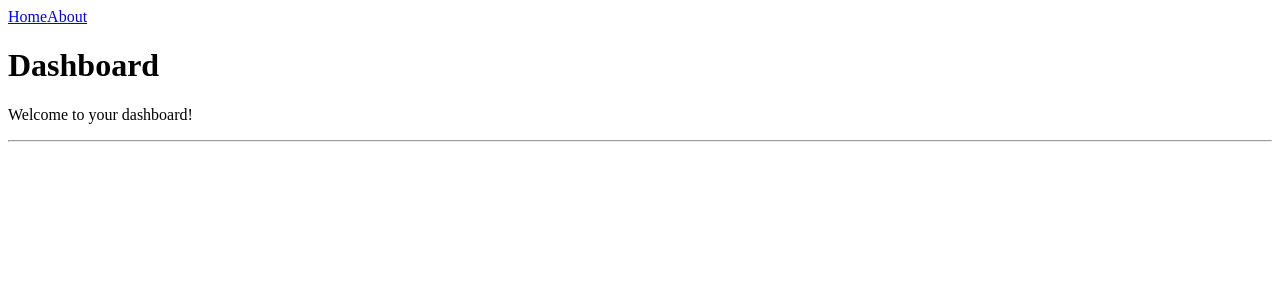
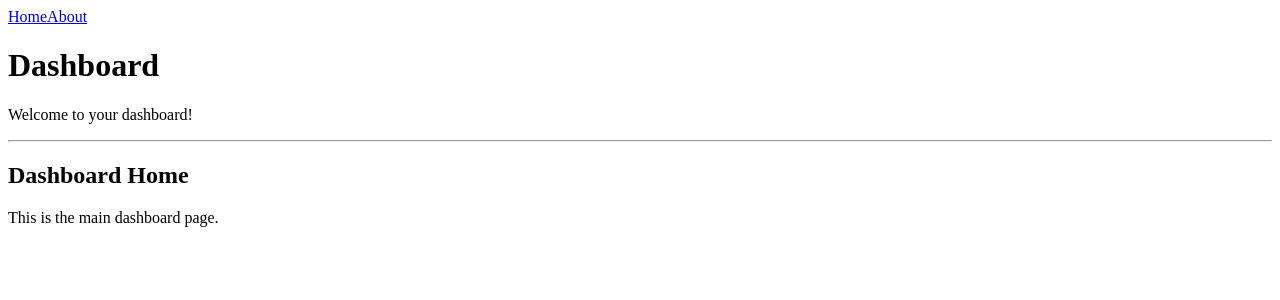
Before and after one commit to Sepehr-Nikiyan/react-bootcamp, a React (Vite) app: page /dashboard in a window 1280 px wide. Shown: the top 300 px of the page. Built offline with nearby package versions, Linux system fonts and the light colour scheme.

Commit message:
add index route to dashboard

```diff
--- a/src/App.jsx
+++ b/src/App.jsx
@@ -7,6 +7,7 @@ import About from "./pages/About";
 import User from "./pages/User";
 import Login from "./pages/Login";
 import Dashboard from "./pages/Dashboard";
+import DashboardHome from "./pages/DashboardHome";
 import Profile from "./pages/Profile";
 import Settings from "./pages/Settings";
 
@@ -30,6 +31,7 @@ function App() {
         <Route path="/users/:id" element={<User />} />
 
         <Route path="/dashboard" element={<Dashboard />}>
+          <Route index element={<DashboardHome />} />
           <Route path="profile" element={<Profile />} />
           <Route path="settings" element={<Settings />} />
         </Route>
--- /dev/null
+++ b/src/pages/DashboardHome.jsx
@@ -0,0 +1,10 @@
+function DashboardHome() {
+  return (
+    <div>
+      <h2>Dashboard Home</h2>
+      <p>This is the main dashboard page.</p>
+    </div>
+  );
+}
+
+export default DashboardHome;
```
